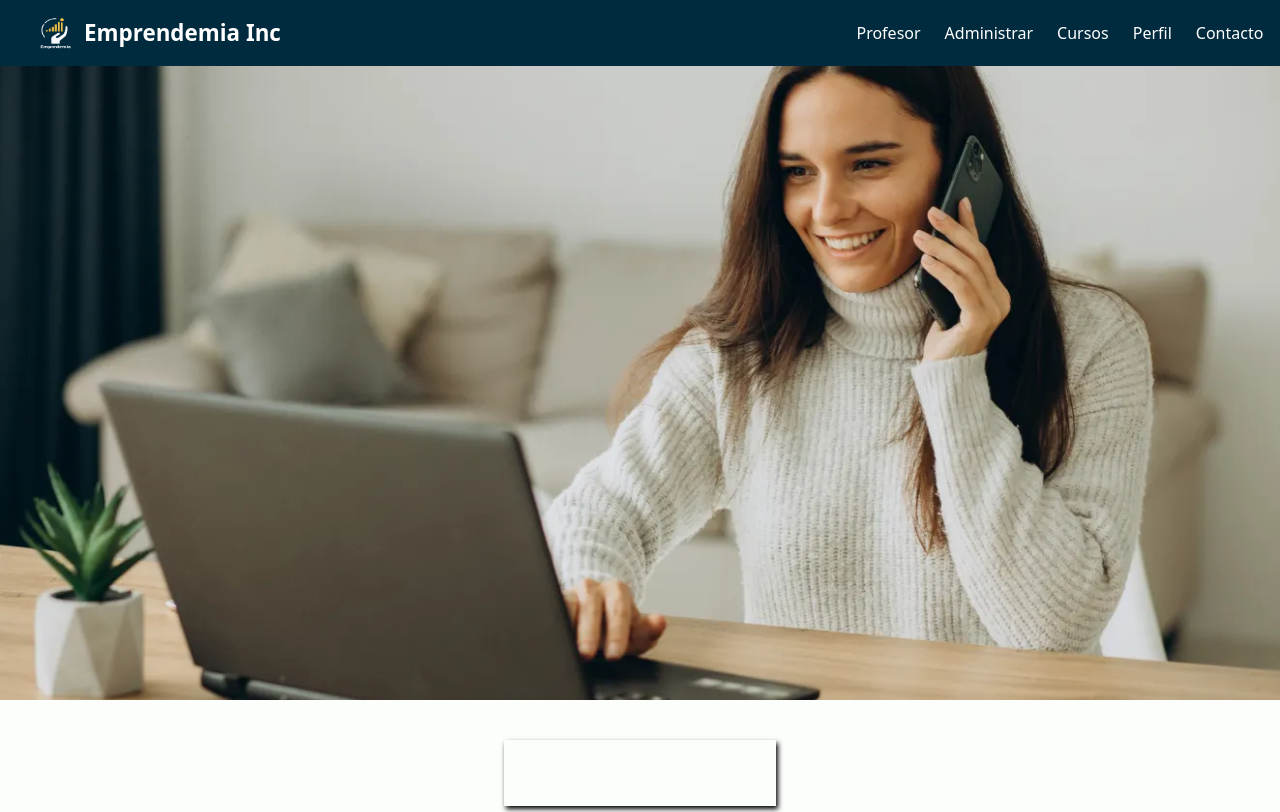
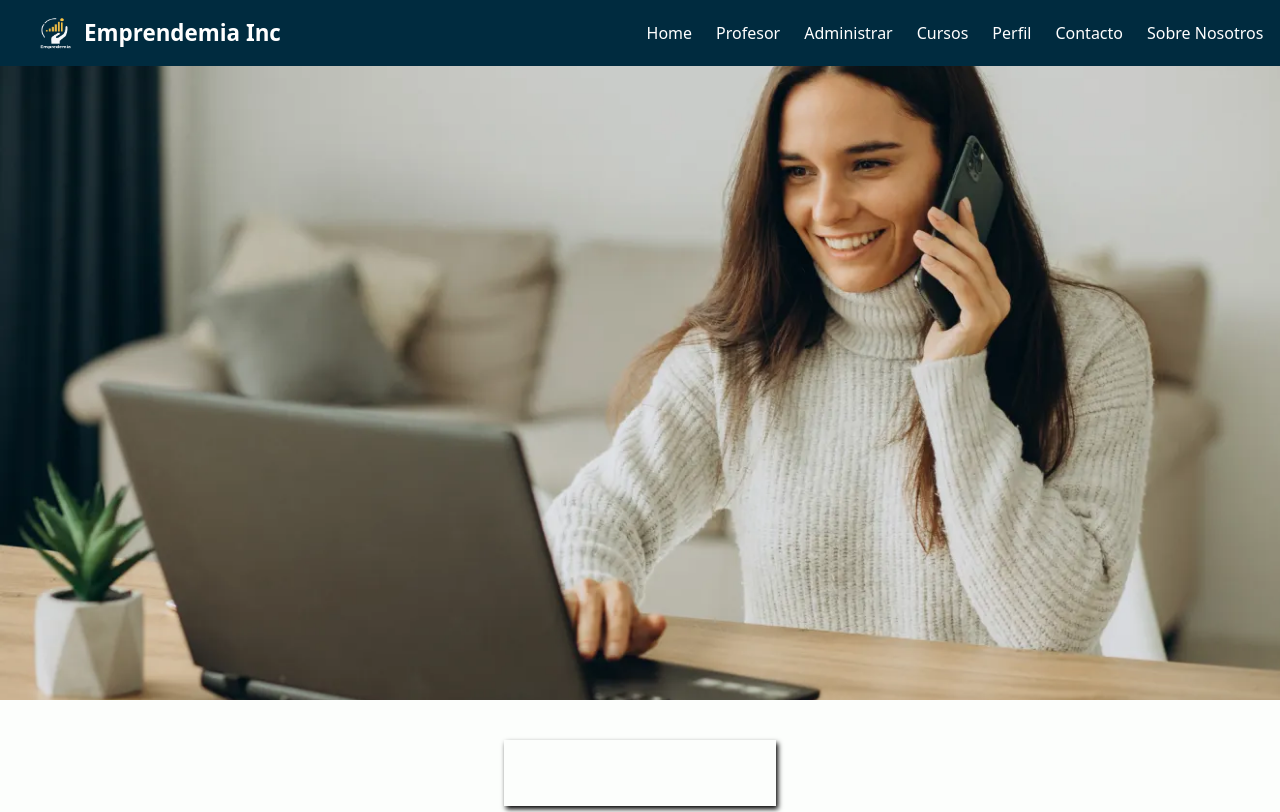
Before and after one commit to Emprendemia/EmpredemiaFE, a React (Vite) app: page /contact in a window 1280 px wide. Shown: the top 812 px of the page. Built offline with nearby package versions, Linux system fonts and the light colour scheme; no server answers; sample sign-in values are in the browser's storage.

Commit message:
Boton en el navbar para Home y About

```diff
--- a/src/components/Navbar/Navbar.tsx
+++ b/src/components/Navbar/Navbar.tsx
@@ -9,6 +9,7 @@ const Navbar = () => {
 
     const handleLogout = () => {
         localStorage.removeItem('token');
+        localStorage.removeItem('role');
         navigate('/login');
     };
 
@@ -25,6 +26,7 @@ const Navbar = () => {
                     </Logo>
                 </Link>
                 <NavItems>
+                    <NavLink to="/home">Home</NavLink>
                     {(role === 'teacher' || role === 'admin') && (
                         <NavLink to="/teacher">Profesor</NavLink>
                     )}
@@ -36,6 +38,7 @@ const Navbar = () => {
                     <NavLink to="/course">Cursos</NavLink>
                     <NavLink to="/profile">Perfil</NavLink>
                     <NavLink to="/contact">Contacto</NavLink>
+                    <NavLink to="/About">Sobre Nosotros</NavLink>
                     <NavButton onClick={handleLogout}>Salir</NavButton>
                 </NavItems>
             </InnerWrapper>
```
